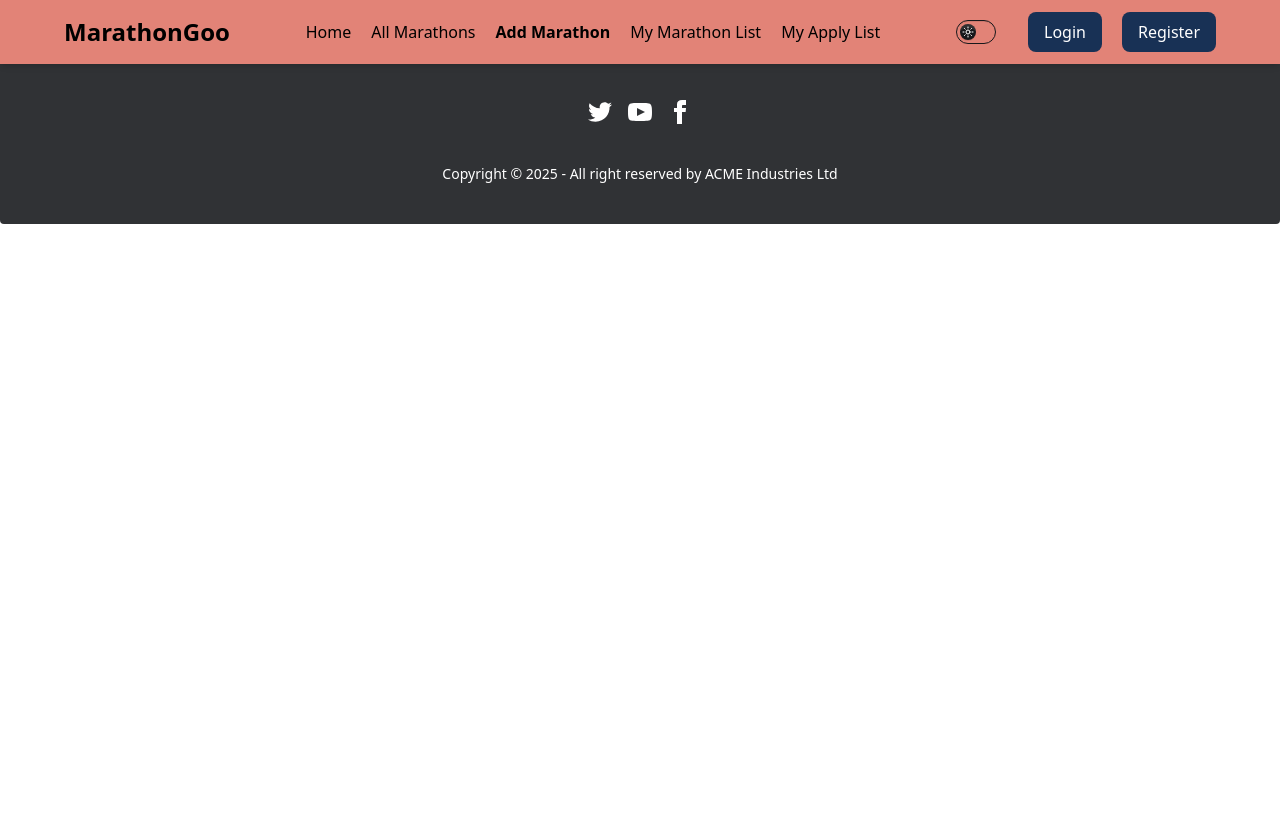
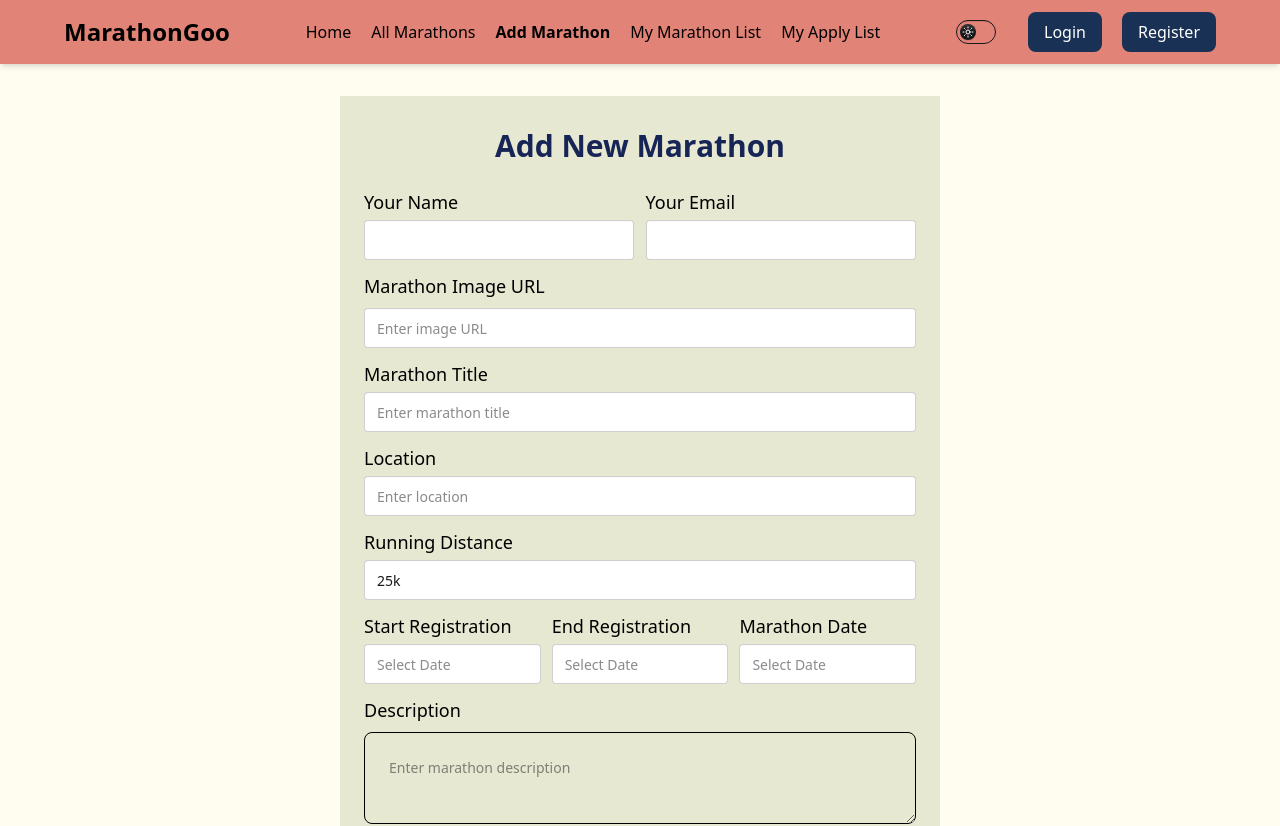
Before and after one commit to perpendicular01/b10-a11-marathonGo, a React (Vite) app in the folder b10-a11-marathonGo-client/: page /addMarathon in a window 1280 px wide. Shown: the top 826 px of the page. Before the commit the page ends 800 px from the top, so only its background shows below. Built offline with nearby package versions, Linux system fonts and the light colour scheme; no server answers.

Commit message:
addMarathonForm design done

```diff
--- a/b10-a11-marathonGo-client/package.json
+++ b/b10-a11-marathonGo-client/package.json
@@ -17,6 +17,7 @@
     "lottie-react": "^2.4.1",
     "match-sorter": "^8.0.0",
     "react": "^19.0.0",
+    "react-datepicker": "^8.0.0",
     "react-dom": "^19.0.0",
     "react-icons": "^5.4.0",
     "react-router-dom": "^7.1.5",
--- a/b10-a11-marathonGo-client/src/Layout/HomeLayout.jsx
+++ b/b10-a11-marathonGo-client/src/Layout/HomeLayout.jsx
@@ -5,11 +5,11 @@ import Footer from "../components/Footer/Footer";
 
 const HomeLayout = () => {
     return (
-        <div className="font-poppins  min-h-screen">
+        <div className="font-poppins bg-[#FFFDF0] min-h-screen">
             <div className="fixed top-0 left-0 w-full z-50 bg-white shadow-md">
                 <Navbar></Navbar>
             </div>
-            <div className="bg-[#F8FAFC] dark:bg-gray-700">
+            <div className=" dark:bg-gray-700">
                 <Outlet />
             </div>
             <div className=""> {/* Add padding to account for fixed navbar height */}
--- a/b10-a11-marathonGo-client/src/Pages/AddMarathonPage.jsx
+++ b/b10-a11-marathonGo-client/src/Pages/AddMarathonPage.jsx
@@ -1,8 +1,10 @@
 import React from 'react';
+import AddMarathonForm from '../components/MarathonComponent/AddMarathonForm';
 
 const AddMarathonPage = () => {
     return (
-        <div>
+        <div className='pt-24 pb-10'>
+            <AddMarathonForm></AddMarathonForm>
 
         </div>
     );
--- /dev/null
+++ b/b10-a11-marathonGo-client/src/components/MarathonComponent/AddMarathonForm.jsx
@@ -0,0 +1,200 @@
+import React, { useContext, useState } from "react";
+import { useNavigate } from "react-router-dom";
+import Swal from "sweetalert2";
+import Lottie from "lottie-react";
+import DatePicker from "react-datepicker";
+import "react-datepicker/dist/react-datepicker.css";
+import { AuthContext } from "../../Contexts/AuthProvider";
+
+const AddMarathonForm = () => {
+    const { user } = useContext(AuthContext);
+    const navigate = useNavigate();
+    const [error, setError] = useState("");
+    const [startRegDate, setStartRegDate] = useState(null);
+    const [endRegDate, setEndRegDate] = useState(null);
+    const [marathonDate, setMarathonDate] = useState(null);
+
+    const handleAddMarathon = async (e) => {
+        e.preventDefault();
+
+        // get the form data
+        const form = new FormData(e.target);
+        const title = form.get("title");
+        const location = form.get("location");
+        const runningDistance = form.get("runningDistance");
+        const description = form.get("description");
+        const marathonImage = form.get("marathonImage");
+
+        if (!startRegDate || !endRegDate || !marathonDate) {
+            setError("Please select all dates.");
+            return;
+        }
+
+
+    };
+
+    return (
+        <div className="max-w-[600px] mx-auto bg-[#E7E8D1]">
+            <div className="flex items-center justify-center gap-3">
+                <h3 className="pt-8 text-center font-bold text-2xl md:text-3xl text-blue-950">
+                    Add New Marathon
+                </h3>
+                {/* <div className="w-24 h-24 mt-20">
+                    <Lottie animationData={animation} loop={true} />
+                </div> */}
+            </div>
+
+            <form onSubmit={handleAddMarathon} className="card-body ">
+                {/* User Info (Read-Only) */}
+                <div className="flex justify-between">
+                    <div className="form-control w-[49%]">
+                        <label className="label mb-1">
+                            <span className="label-text text-black text-lg">Your Name</span>
+                        </label>
+                        <input
+                            name="userName"
+                            type="text"
+                            className="input input-bordered"
+                            value={user?.displayName}
+                            readOnly
+                            required
+                        />
+                    </div>
+                    <div className="form-control w-[49%]">
+                        <label className="label mb-1">
+                            <span className="label-text text-black text-lg">Your Email</span>
+                        </label>
+                        <input
+                            name="userEmail"
+                            type="email"
+                            className="input input-bordered"
+                            value={user?.email}
+                            readOnly
+                            required
+                        />
+                    </div>
+                </div>
+
+                {/* Marathon Image */}
+                <div className="form-control w-full mt-1">
+                    <label className="label mb-2">
+                        <span className="label-text text-black text-lg">Marathon Image URL</span>
+                    </label>
+                    <input
+                        name="marathonImage"
+                        type="url"
+                        placeholder="Enter image URL"
+                        className="input input-bordered w-full"
+                        required
+                    />
+                </div>
+
+                {/* Marathon Title */}
+                <div className="form-control w-full mt-1">
+                    <label className="label mb-1">
+                        <span className="label-text text-black text-lg">Marathon Title</span>
+                    </label>
+                    <input
+                        name="title"
+                        type="text"
+                        placeholder="Enter marathon title"
+                        className="input input-bordered w-full"
+                        required
+                    />
+                </div>
+
+                {/* Location */}
+                <div className="form-control w-full mt-1">
+                    <label className="label mb-1">
+                        <span className="label-text text-black text-lg">Location</span>
+                    </label>
+                    <input
+                        name="location"
+                        type="text"
+                        placeholder="Enter location"
+                        className="input input-bordered w-full"
+                        required
+                    />
+                </div>
+
+                {/* Running Distance Dropdown */}
+                <div className="form-control w-full mt-1">
+                    <label className="label mb-1">
+                        <span className="label-text text-black text-lg">Running Distance</span>
+                    </label>
+                    <select name="runningDistance" className="input input-bordered w-full" required>
+                        <option disabled value="">Select Distance</option>
+                        <option value="25k">25k</option>
+                        <option value="10k">10k</option>
+                        <option value="3k">3k</option>
+                    </select>
+                </div>
+
+                {/* Date Pickers */}
+                <div className="flex justify-between mt-1">
+                    <div className="form-control w-[32%]">
+                        <label className="label mb-1">
+                            <span className="label-text text-black text-lg">Start Registration</span>
+                        </label>
+                        <DatePicker
+                            selected={startRegDate}
+                            onChange={(date) => setStartRegDate(date)}
+                            className="input input-bordered w-full"
+                            placeholderText="Select Date"
+                            required
+                        />
+                    </div>
+                    <div className="form-control w-[32%]">
+                        <label className="label mb-1">
+                            <span className="label-text text-black text-lg">End Registration</span>
+                        </label>
+                        <DatePicker
+                            selected={endRegDate}
+                            onChange={(date) => setEndRegDate(date)}
+                            className="input input-bordered w-full"
+                            placeholderText="Select Date"
+                            required
+                        />
+                    </div>
+                    <div className="form-control w-[32%]">
+                        <label className="label mb-1">
+                            <span className="label-text text-black text-lg">Marathon Date</span>
+                        </label>
+                        <DatePicker
+                            selected={marathonDate}
+                            onChange={(date) => setMarathonDate(date)}
+                            className="input input-bordered w-full"
+                            placeholderText="Select Date"
+                            required
+                        />
+                    </div>
+                </div>
+
+                {/* Description */}
+                <div className="form-control w-full mt-1">
+                    <label className="label mb-2">
+                        <span className="label-text text-black text-lg">Description</span>
+                    </label>
+                    <textarea
+                        name="description"
+                        className="border-[1px] border-black border-opacity-15 rounded-lg p-6 w-full"
+                        placeholder="Enter marathon description"
+                        required
+                    ></textarea>
+                </div>
+
+                {/* Error Message */}
+                <div className="text-sm text-red-600 pt-3">{error}</div>
+
+                {/* Submit Button */}
+                <div className="form-control  mx-auto">
+                    <button className="px-14 py-3 rounded-2xl text-white text-lg font-medium bg-[#3f5244]">
+                        Add Marathon
+                    </button>
+                </div>
+            </form>
+        </div>
+    );
+};
+
+export default AddMarathonForm;
```
Also changed, not shown: 1 other file (tests, documents, lock files or other folders).
